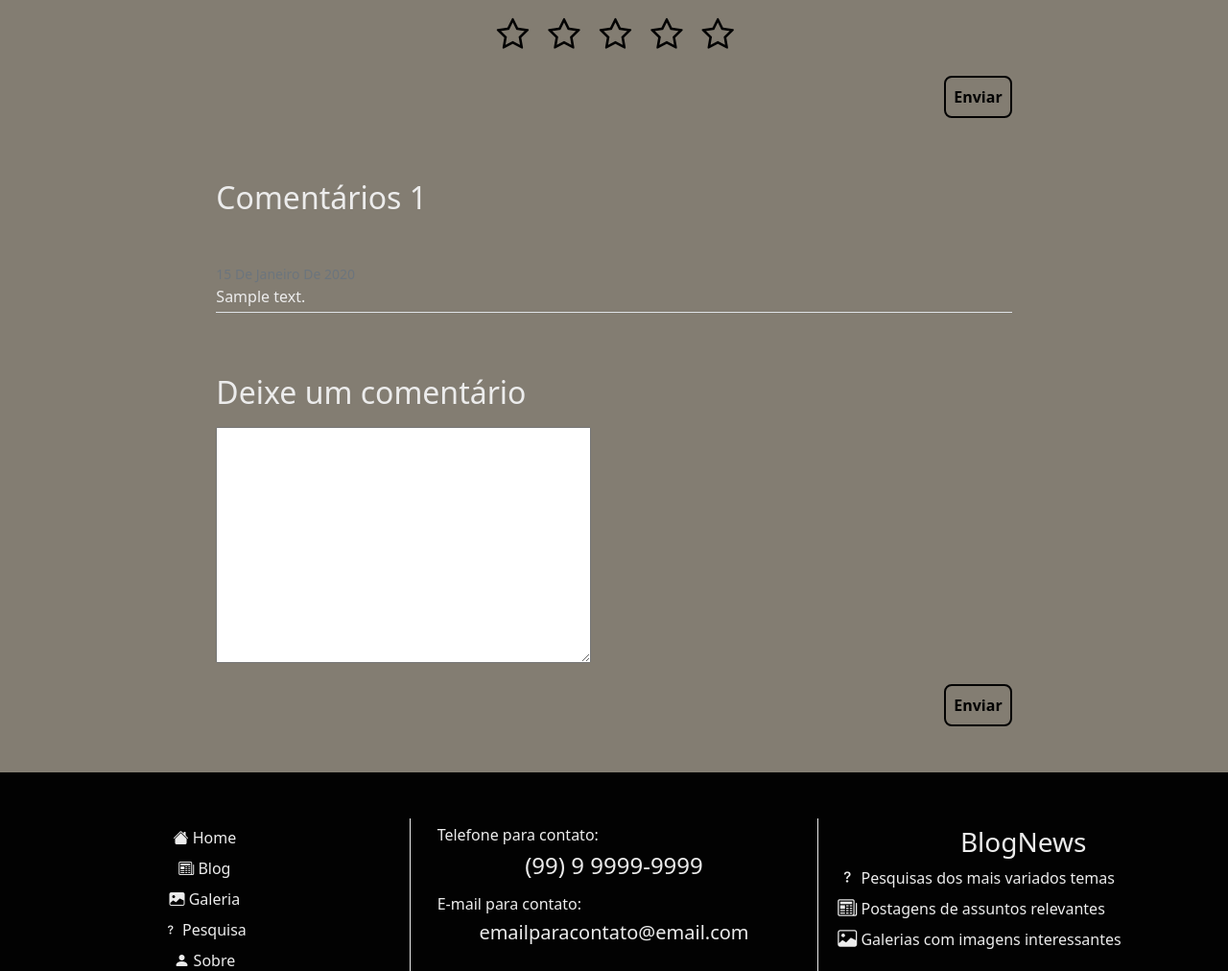
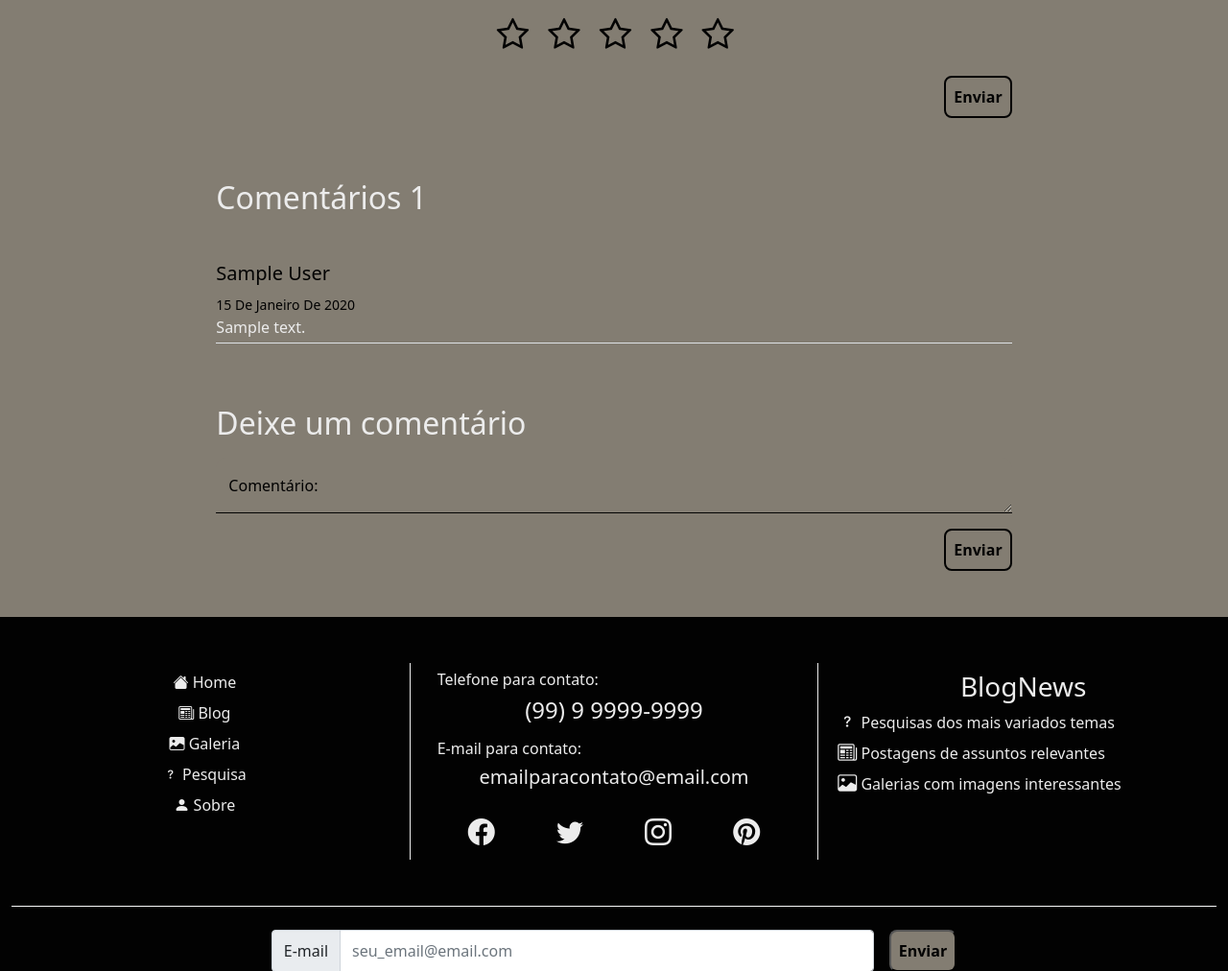
Before and after one commit to MatheusSC017/BlogNews, a Django app: page /post/1/ in a window 1280 px wide. Shown: the part 669-1681 px from the top of the page at 96% size. Run offline with Django 4.2, Linux system fonts and the light colour scheme; tables that the repository leaves empty hold one stand-in row (values such as "Sample post"); grey boxes marked "Sample" are stand-in pictures; some libraries are stand-ins or nearby versions.

Commit message:
Formulario de comentários do Post

```diff
--- a/comment/forms.py
+++ b/comment/forms.py
@@ -6,7 +6,7 @@
     def clean(self):
         cleaned_data = self.cleaned_data
 
-        comment = cleaned_data.get('comment')
+        comment = cleaned_data.get('comment') or ''
 
         if len(comment) < 5:
             self.add_error(
@@ -14,11 +14,11 @@
                 'O comentário deve ter pelo menos 5 caracteres.'
             )
 
-        return super().clean(self)
-
     class Meta:
         model = Comment
         fields = ['comment', ]
 
-    def __init__(self):
-        super().__init__()
+    def __init__(self, *args, **kwargs):
+        super().__init__(*args, **kwargs)
+        self.fields['comment'].widget.attrs['class'] = 'form-control'
+        self.fields['comment'].widget.attrs['placeholder'] = 'Comentário'
--- a/post/templates/post/post.html
+++ b/post/templates/post/post.html
@@ -78,10 +78,10 @@
 
             {% for comment in comments %}
             <section class="border-bottom comment">
-                <h3 class="h5 mb-2 mt-5">
-                    {{ comment.user_comment__first_name }} {{ comment.user_comment__last_name}}
+                <h3 class="h5 mb-2 mt-5 dark-color">
+                    {{ comment.user_comment.first_name }} {{ comment.user_comment.last_name}}
                 </h3>
-                <small class="text-muted">{{ comment.edition_date_comment|naturalday|title }}</small>
+                <small class="dark-color">{{ comment.edition_date_comment|naturalday|title }}</small>
                 <p class="mb-1">{{ comment.comment }}</p>
             </section>
             {% endfor %}
@@ -95,12 +95,21 @@
         <div class="col-xl-8">
             <h2 class="my-3">Deixe um comentário</h2>
 
-            <form method="POST" action="#btn_send_comment" id="comment-form">
+            <form method="POST" action="#btn_send_comment" id="form-field">
 
-                {{ comment_form.comment }}
+                <div class="form-floating">
+                    {{ comment_form.comment }}
+                    {{ comment_form.comment.label_tag }}
+                    <div class="primary-color">
+                        {{ comment_form.comment.errors }}
+                    </div>
+                </div>
 
+                {% csrf_token %}
                 <div class="text-end mt-3">
-                    <input id="btn_send_comment" type="submit" class="btn button-format" value="Enviar">
+                    <button id="btn_send_comment" class="btn button-format">
+                        Enviar
+                    </button>
                 </div>
             </form>
         </div>
--- a/post/views.py
+++ b/post/views.py
@@ -1,11 +1,11 @@
-from django.shortcuts import render
+from django.shortcuts import redirect, reverse
 from django.views.generic.list import ListView
 from django.views.generic.detail import DetailView
 from django.db.models import Count, Q
-from .models import Post, Category
+from django.contrib.auth.decorators import login_required
+from . import models
 from comment.models import Comment
 from comment.forms import CommentForm
-
 
 class Blog(ListView):
     """
@@ -15,7 +15,7 @@
 
     """
     template_name = 'post/blog.html'
-    model = Post
+    model = models.Post
     paginate_by = 10
     context_object_name = 'posts'
     category = None
@@ -58,7 +58,7 @@
         """ Include the list of posts and the request to the context"""
         context = super().get_context_data(*args, **kwargs)
 
-        context['categories'] = Category.objects.all()
+        context['categories'] = models.Category.objects.all()
 
         get_request = dict(self.request.GET)
         if get_request.get('category'):
@@ -73,7 +73,7 @@
         search_field = request.GET.get('search')
         order_by_field = request.GET.get('order_by')
 
-        if category_field in [str(_.pk) for _ in Category.objects.all().defer('title_category')]:
+        if category_field in [str(_.pk) for _ in models.Category.objects.all().defer('title_category')]:
             self.category = category_field
 
         if search_field != '':
@@ -91,7 +91,7 @@
 
 class Post(DetailView):
     template_name = 'post/post.html'
-    model = Post
+    model = models.Post
     context_object_name = 'post'
 
     def get_queryset(self, *args, **kwargs):
@@ -112,9 +112,26 @@
         comments_qs = Comment.objects.select_related('user_comment').filter(post_comment=context.get('post').pk,
                                                                             published_comment=True)
         context['comments'] = comments_qs
-        context['comment_form'] = CommentForm()
+        context['comment_form'] = CommentForm(self.request.POST or None)
 
         return context
 
-    def post(self):
-        pass
+    def post(self, request, *args, **kwargs):
+        if not request.user.is_authenticated:
+            return redirect(reverse('user:login'))
+
+        self.object = self.get_object()
+        context = self.get_context_data(object=self.object)
+
+        form = context.get('comment_form')
+
+        if not form.is_valid():
+            return self.render_to_response(context)
+
+        comment = form.save(commit=False)
+
+        comment.user_comment = request.user
+        comment.post_comment = context.get('post')
+        comment.save()
+
+        return redirect(reverse('post:post', kwargs={'pk': kwargs.get('pk')}))
--- a/user/templates/user/login.html
+++ b/user/templates/user/login.html
@@ -31,7 +31,7 @@
 
                 {% csrf_token %}
                 <div class="text-end mt-3">
-                    <button formaction="#" class="btn button-format">
+                    <button class="btn button-format">
                         Enviar
                     </button>
                 </div>
--- a/user/templates/user/register.html
+++ b/user/templates/user/register.html
@@ -36,7 +36,7 @@
                 </div>
 
                 <div class="text-end mt-3">
-                    <button formaction="{% url 'user:register' %}" class="btn button-format">
+                    <button class="btn button-format">
                         Enviar
                     </button>
                 </div>
```
